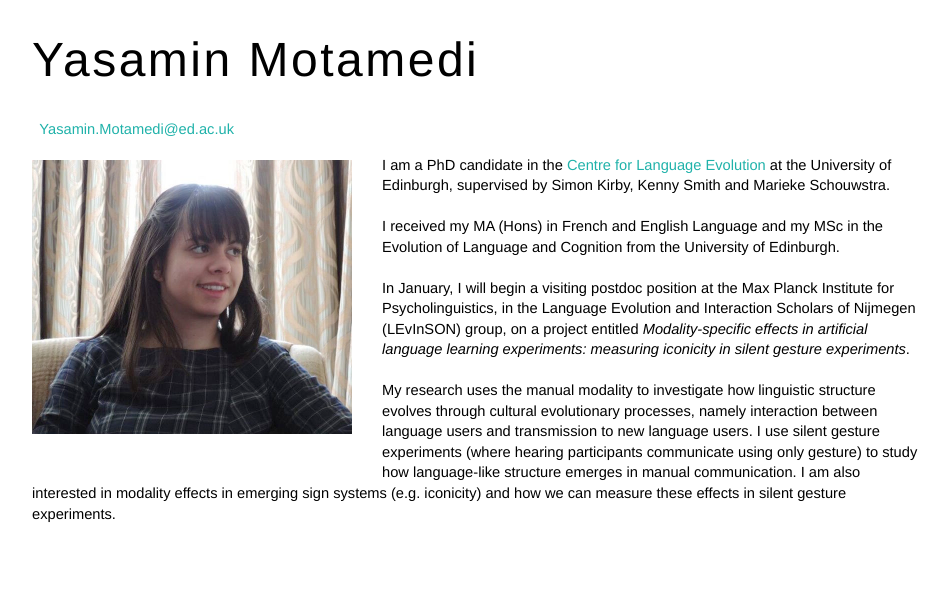
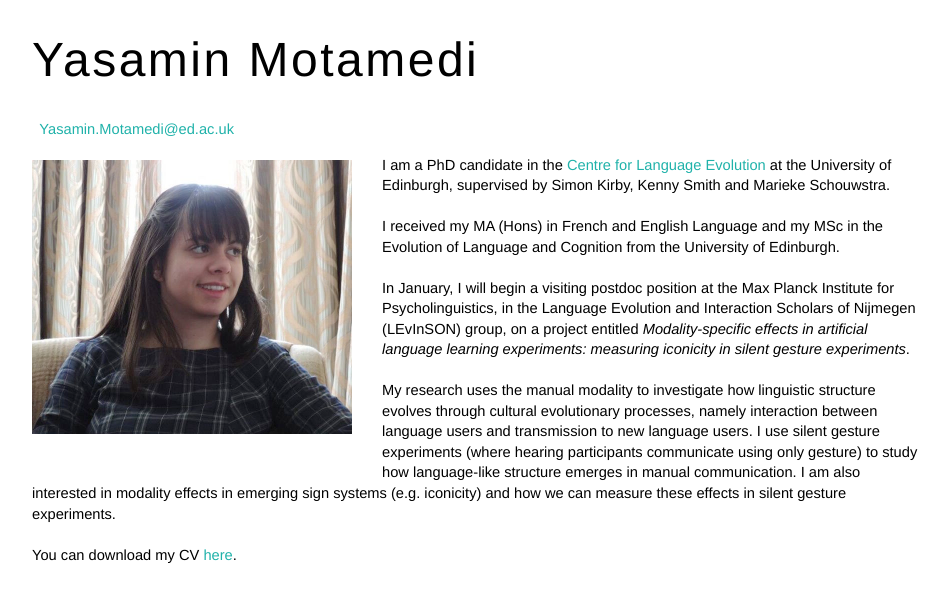
Before and after one commit to ymotamedi/ymotamedi.github.io, a Jekyll site: the page built from index.html, in a window 1280 px wide. Shown: the top 602 px of the page, without its empty margins (160-1108 px from the left). Built offline with Jekyll 4.4.1, drawn with Linux system fonts in a browser that asks for light colours.

Commit message:
Update index.html

```diff
--- a/index.html
+++ b/index.html
@@ -19,4 +19,6 @@
   I use silent gesture experiments (where hearing participants communicate using only gesture)
   to study how language-like structure emerges in manual communication.
   I am also interested in modality effects in emerging sign systems (e.g. iconicity) and how we can measure these effects in silent gesture experiments.
+<br><br>
+  You can download my CV <a href="cv_Jan2017.pdf">here</a>.
 </p>
```
